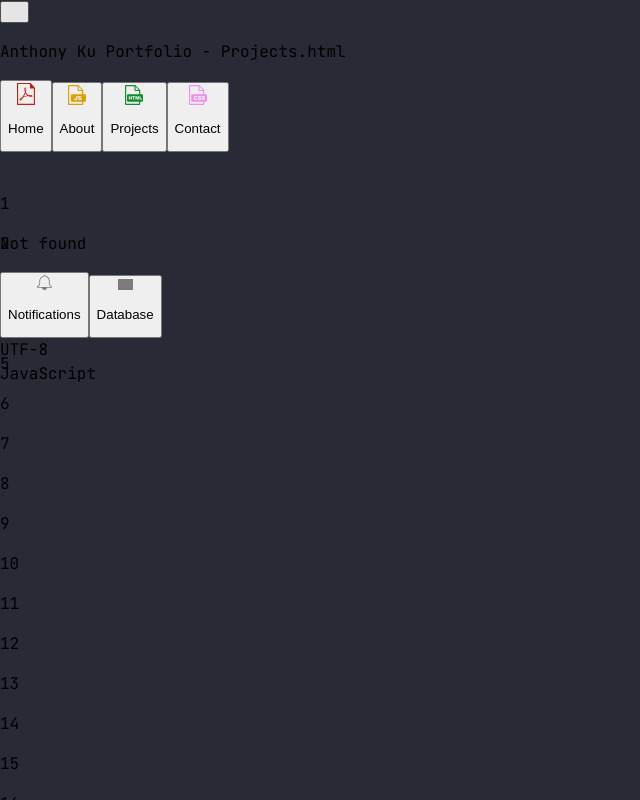
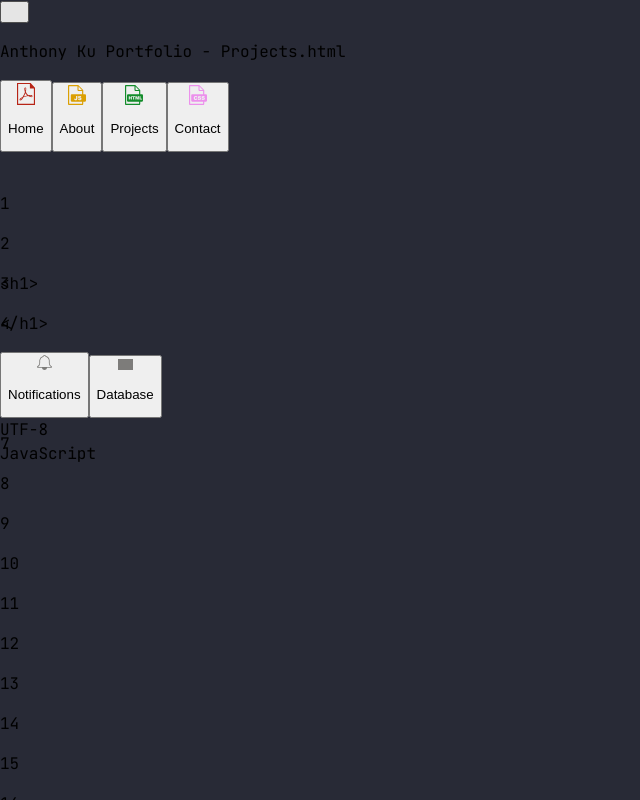
Before and after one commit to anthonyycku/portfolio, a React (Vite) app: page /projects in a window 1280 px wide. Shown: the whole page, without its empty margins (0-640 px from the left). Built offline with nearby package versions, Linux system fonts and the light colour scheme; grey boxes are pictures that could not be loaded; some icons are missing.

Commit message:
added line tag component and updated tags

```diff
--- a/src/App.tsx
+++ b/src/App.tsx
@@ -3,6 +3,7 @@ import { BrowserRouter, Route, Routes } from "react-router-dom";
 import Home from "./routes/home/home";
 import { useState } from "react";
 import About from "./routes/about/about";
+import Projects from "./routes/projects/projects";
 
 function App() {
   const [homeVisited, setHomeVisited] = useState(false);
@@ -14,6 +15,7 @@ function App() {
           <Route path="*" element={<p className="">Not found</p>}/>
           <Route path="/" element={<Home homeVisited={homeVisited} setHomeVisited={setHomeVisited}/>}/>
           <Route path="/about" element={<About/>}/>
+          <Route path="/projects" element={<Projects/>}/>
         </Routes>
       </PageContainer>
     </BrowserRouter>
--- a/src/global/tags/tags.tsx
+++ b/src/global/tags/tags.tsx
@@ -1,14 +1,22 @@
 import React from 'react';
 
-interface TagProps {
+export interface TagProps {
   text: string;
   start?: boolean;
-  color: 'gold' | 'orange' | 'purple';
+  color?: 'gold' | 'orange' | 'purple';
   styles?: string;
-  size?: 'sm' | 'lg' | 'xl' | '2xl';
+  size?: 'sm' | 'lg' | 'xl' | '2xl' | 'base';
 }
 
-const Tag: React.FC<TagProps> = ({ size, styles, text, start = true, color = 'gold' }) => {
+const Tag: React.FC<TagProps> = (
+  {
+    size = 'base',
+    styles,
+    text,
+    start = true,
+    color = 'gold'
+  }) => {
+
   const getColor = () => {
     switch (color) {
       case ('orange'):
@@ -20,21 +28,8 @@ const Tag: React.FC<TagProps> = ({ size, styles, text, start = true, color = 'go
     }
   }
 
-  const getSize = () => {
-    switch (size) {
-      case ('sm'):
-        return 'text-sm';
-      case ('lg'):
-        return 'text-lg';
-      case ('xl'):
-        return 'text-xl';
-      default:
-        return 'text-base';
-    }
-  }
-
   return (
-    <div className={`${getColor()} ${getSize()} ${styles}`}>
+    <div className={`${getColor()} text-${size} ${styles}`}>
       <p>{`${start ? `<${text}>` : `</${text}>`}`}</p>
     </div>
   )
--- a/src/routes/about/about.tsx
+++ b/src/routes/about/about.tsx
@@ -22,28 +22,30 @@ const About = () => {
 
   const aboutMeTypesList: AboutMe[] = [
     {
-      name: 'Person',
+      name: 'Engineer',
       text: "I'm a flexible, results-driven, and growth-minded individual who values loyalty and passion. With experience in full-stack development, mentorship, and code review, my goal is to collaborate effectively and contribute to the success of the team.<br><br>I am committed to lifelong learning and believe that it is an essential part of personal growth and development. I always welcome challenges that take me out of my comfort zone - That's where the best learning gets done. <br><br>I consider myself easy-going and friendly; adaptable to new people and new environments. Fostering positive relationships with my colleagues and clients is vital to achieving long-term success."
     },
     {
       name: 'Athlete',
-      text: "Regular exercise is essential for maintaining a healthy mind and promotes overall well-being. That's why I try to go to the gym every day to lift away the evil spirits.<br><br>My main sport is badminton as I've been playing it since I was 5 years old and was president of my college badminton team. I'm alright at tennis, but not really. I sneak into local high school tennis courts to play.<br><br>I also have a 80lbs pitbull named Turtle, so I engage in a lot of activities with him. He throws, I fetch."
+      text: "Engaging in regular exercise is crucial for promoting physical and mental health. With this in mind, I make it a priority to hit the gym every day to keep those evil spirits away from my mental and physical gains.<br><br>My favorite sport is badminton, which I've been playing since the age of 5. I even had the honor of serving as the president of my college badminton team. I'm alright at tennis - I sneak into the local high school courts to play.<br><br>In addition to these sports, I spend a lot of time doing physical activities with my 80-pound pitbull, Turtle. He's a big boy."
     },
     {
       name: 'Musician',
-      text: "Although it's been a while, I did train as a pianist and guitarist when I was a child. I'm not musically gifted - at all - but practice and experience does prove to be a worthwhile endeavor.<br><br>I also enjoy singing but no one would pay to listen to that. Not even my mom."
+      text: "I trained as both a pianist and guitarist in my childhood. I wouldn't consider myself musically gifted, but I have found that consistent practice and experience have been well worth the effort.<br><br>I also enjoy singing but no one would pay to listen to that. Not even my mom, who loves me very much."
     },
     {
       name: 'DogTrainer',
-      text: "Dog training is a more recent activity of mine. It all started when I brought my dog, Turtle, to a trainer because he was very reactive when I first adopted him.<br><br> I ended up enjoying it so much that I sometimes help her train dogs. On weekends, I help train reactive dogs and provide the knowledge and tools to owners so that they can continue their pet's training by themselves."
+      text: "More recently, I have taken up dog training, which began when I sought professional help for my dog, Turtle. Initially, Turtle had a reactive personality, but with guidance and a skilled dog trainer, we were able to make significant strides in his behavior.<br><br>I found the process of training so fulfilling that on weekends I would assist the same trainer in training reactive dogs. I lend my support in training and equipping owners with the necessary knowledge and tools to continue their pet's training. It brings me great satisfaction to know that I am helping animals and their owners foster a deeper bond - and to keep them from being send back to the shelter."
     }
   ];
 
-  const aboutWorkTypesList: AboutMe[] = [
+  const aboutWorkTypesList1: AboutMe[] = [
     {
       name: 'Rational Enterprise',
       text: `${workInfo("Software Engineer", "Rational Enterprise", "Albany, New York", "Full-time (May 2021 - Current)")}<br><br>Currently, I develop eDiscovery software, utilizing React, Angular, and Java Spring Boot. In addition to coding, I conduct code reviews and assist with the onboarding of new hires.<br><br>Among my key assignments, I integrated Google API with our eDiscovery backend service and database, which enables clients to directly download and update files from their Google Drives and extract the file contents into ElasticSearch.<br><br>I have also designed and constructed a brand-new UI for our eDiscovery Governance application from the ground up using React and MaterialUI, further contributing to the evolution of our software. Lastly I have developed pre-discovery features in Angular and Spring Boot, which have helped clients better prepare for the eDiscovery process.`
-    },
+    }
+  ]
+  const aboutWorkTypesList2: AboutMe[] = [
     {
       name: 'Stock Trader',
       text: `${workInfo("Stock Trader", "Self-employed", "", "(Jan 2016 - Feb 2021)")} <br><br>I actively managed my personal securities portfolio by executing buy and sell orderse based on a combination of fundamental and technical analysis. Through careful analysis, I sought to manage portfolio risk and optimize returns.<br><br>My biggest takeaway from this was practicing discipline and patience, especially during periods of market volatility. Although I made a lot of mistakes, I found that these mistakes provided me with valuable opportunities for self-reflection and personal growth.`
@@ -75,8 +77,8 @@ const About = () => {
   }
 
   const frontEndList: string[] = ["React", "Angular", "Typescript / Javascript", "Redux / Content", "Jest", "Material UI", "TailwindCSS", "jQuery"];
-  const backEndList: string [] = ["Node / Express", "Java Spring Boot", "Ruby on Rails", "MySQL / PostgreSQL", "MongoDB"]
-  const toolsList: string [] = ["PocketBase / SupaBase", "Google API / OAuth2", "AWS S3", "Photoshop", "Github/Git", "JIRA", "SCRUM/Agile"]
+  const backEndList: string [] = ["Node / Express", "Java Spring Boot", "Ruby on Rails", "MySQL / PostgreSQL", "MongoDB", "PocketBase / SupaBase"]
+  const toolsList: string [] = ["Google API / OAuth2", "AWS S3", "Photoshop", "Github/Git", "JIRA", "SCRUM/Agile"]
 
   const aboutSkillsList: AboutMe[] = [
     {
@@ -95,7 +97,7 @@ const About = () => {
 
 
   const [aboutMeType, setAboutMeType] = useState<AboutMe>(aboutMeTypesList[0]);
-  const [aboutWorkType, setAboutWorkType] = useState<AboutMe>(aboutWorkTypesList[0]);
+  const [aboutWorkType, setAboutWorkType] = useState<AboutMe>(aboutWorkTypesList1[0]);
   const [aboutSkillsType, setAboutSkillsType] = useState<AboutMe>(aboutSkillsList[0]);
 
   return (
@@ -103,26 +105,26 @@ const About = () => {
       <FunctionText
         name="aboutMe"
         paramsName="me"
-        comment="Select a type:"
+        commentList={["Select type:"]}
         state={aboutMeType}
         stateChange={setAboutMeType}
-        buttonsList={aboutMeTypesList}
+        buttonsList={[aboutMeTypesList]}
       />
       <FunctionText
         name="aboutExperience"
         paramsName="company"
-        comment="Select company:"
+        commentList={["Current company:", "Past experiences:"]}
         state={aboutWorkType}
         stateChange={setAboutWorkType}
-        buttonsList={aboutWorkTypesList}
+        buttonsList={[aboutWorkTypesList1, aboutWorkTypesList2]}
       />
       <FunctionText
         name="aboutSkills"
         paramsName="skills"
-        comment="Select skills:"
+        commentList={["Select skills:"]}
         state={aboutSkillsType}
         stateChange={setAboutSkillsType}
-        buttonsList={aboutSkillsList}
+        buttonsList={[aboutSkillsList]}
       />
     </div>
   )
--- a/src/routes/about/components/function-text.tsx
+++ b/src/routes/about/components/function-text.tsx
@@ -4,15 +4,16 @@ import { AboutMe } from "../about";
 interface FunctionTextProps {
   name: string;
   paramsName: string;
-  comment?: string;
+  commentList?: string[];
   stateChange: React.Dispatch<React.SetStateAction<AboutMe>>
   state: AboutMe;
-  buttonsList?: AboutMe[];
+  buttonsList?: AboutMe[][];
 }
 
 const FunctionText = (
-  { name, paramsName, comment, state, stateChange, buttonsList }: FunctionTextProps
+  { name, paramsName, commentList, state, stateChange, buttonsList }: FunctionTextProps
 ) => {
+
   return (
     <div className="flex flex-col space-y-2">
       <div className="flex-col md:flex-row md:space-x-2">
@@ -24,9 +25,10 @@ const FunctionText = (
           <p>{`) => {`}</p>
         </div>
 
+        {commentList && commentList.map((comment, commentListIndex) => (
           <div className="md:flex flex-col md:flex-row flex-wrap space-x-2 gap-y-1 mt-2">
             {comment && <p className="text-gray-500">{`//${comment}`}</p>}
-          {buttonsList && buttonsList.map(({ name, text }) => (
+            {buttonsList?.[commentListIndex] && buttonsList[commentListIndex].map(({ name, text }) => (
               <button
                 key={name}
                 onClick={() => stateChange({ name, text })}
@@ -36,6 +38,7 @@ const FunctionText = (
               </button>
             ))}
           </div>
+        ))}
       </div>
 
       <p className="pl-4 xl:max-w-[50%] md:max-w-[75%] text-gray-200"
--- /dev/null
+++ b/src/routes/projects/components/TagLine.tsx
@@ -0,0 +1,32 @@
+import React, { FC } from 'react';
+import Tag, { TagProps } from "../../../global/tags/tags";
+
+interface TagLineProps extends TagProps {
+  children: React.ReactNode;
+  lineStyles?: string;
+  inline?: boolean;
+}
+
+const TagLine: FC<TagLineProps> = (
+  {
+    children,
+    lineStyles = '',
+    inline = false,
+    text,
+    styles,
+    color = 'gold',
+    size = 'base'
+  }
+) => {
+  return (
+    <div className={`${lineStyles} ${inline ? 'flex space-x-2' : 'flex-col'} text-${size}`}>
+      <Tag text={text} start styles={styles} color={color} size={size}/>
+      <p className={`${!inline ? 'pl-4' : ''}`}>
+        {children}
+      </p>
+      <Tag text={text} start={false} styles={styles} color={color} size={size}/>
+    </div>
+  )
+};
+
+export default TagLine;
--- /dev/null
+++ b/src/routes/projects/projects.tsx
@@ -0,0 +1,18 @@
+import React from 'react';
+import TagLine from "./components/TagLine";
+
+const Projects = () => {
+  return (
+    <div>
+      <TagLine
+        inline
+        text="h1"
+        size="2xl"
+      >
+
+      </TagLine>
+    </div>
+  )
+};
+
+export default Projects;
```
Lines whose indentation alone changed are shown as unchanged.
